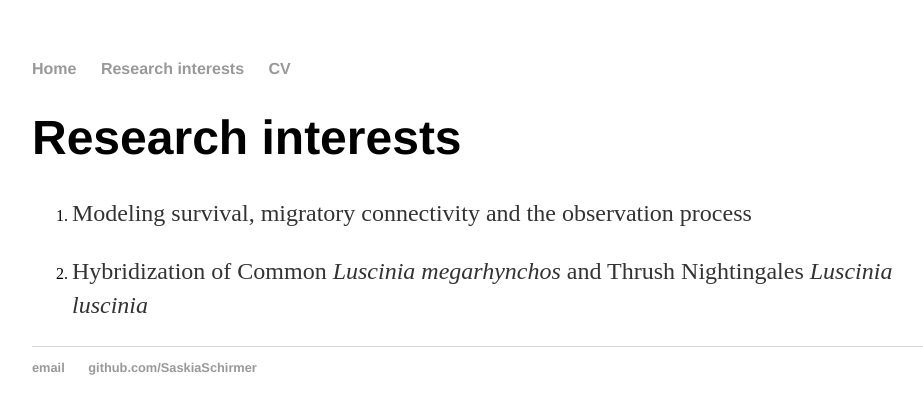
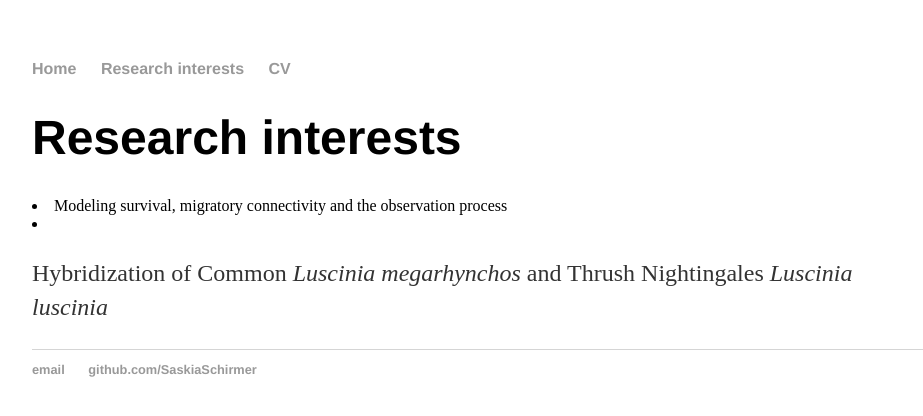
Before and after one commit to SaskiaSchirmer/SaskiaSchirmer.github.io, a Jekyll site: the page built from Research interests/index.html, in a window 1280 px wide. Shown: the top 416 px of the page, without its empty margins (160-1083 px from the left). Built offline with Jekyll 4.4.1, drawn with Linux system fonts in a browser that asks for light colours.

Commit message:
Update index.html

```diff
--- a/Research interests/index.html
+++ b/Research interests/index.html
@@ -4,7 +4,6 @@ title: Saskia Schirmer
 ---
 <div class="blurb">
 	<h1>Research interests</h1>
-	<ol style="list-style-type: decimal">
-	<li><p> Modeling survival, migratory connectivity and the observation process</p></li>
+	<li> Modeling survival, migratory connectivity and the observation process</li>
   <li><p> Hybridization of Common <em> Luscinia megarhynchos </em> and Thrush Nightingales <em> Luscinia luscinia </em></p></li>
 </div><!-- /.blurb -->
```
